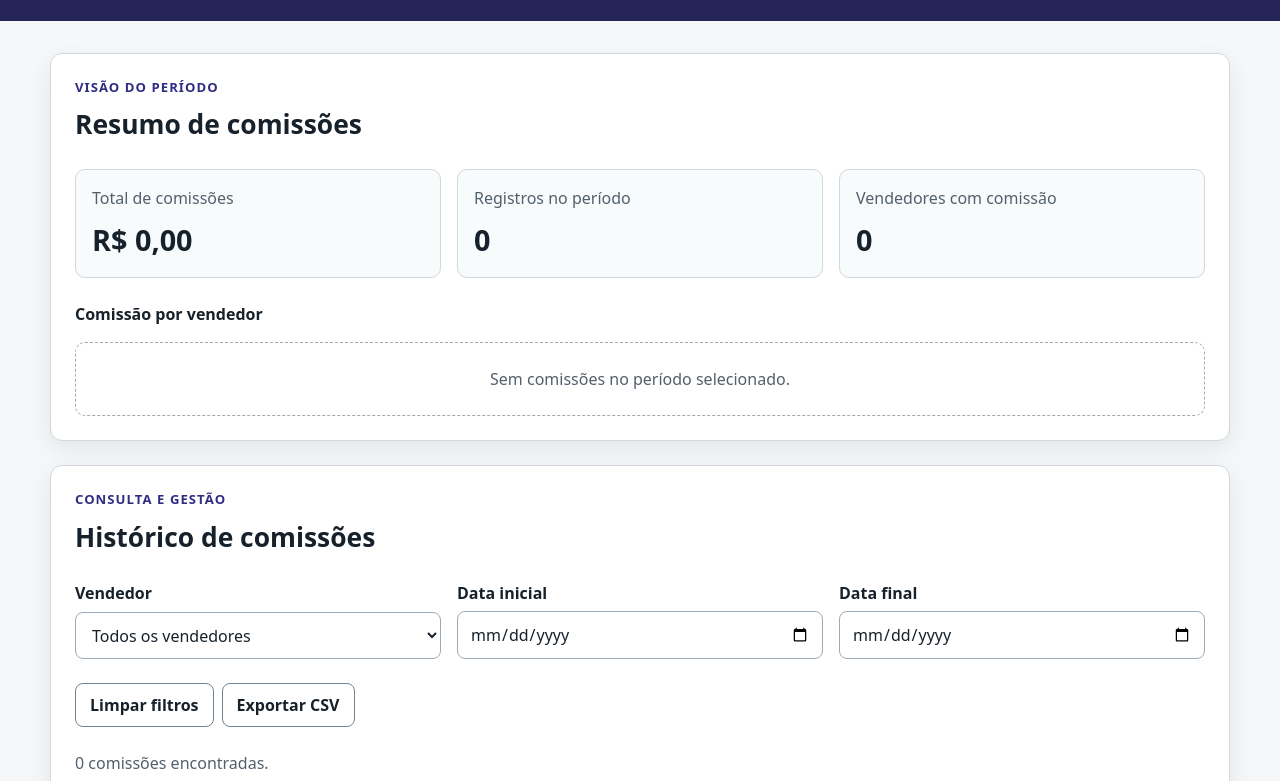
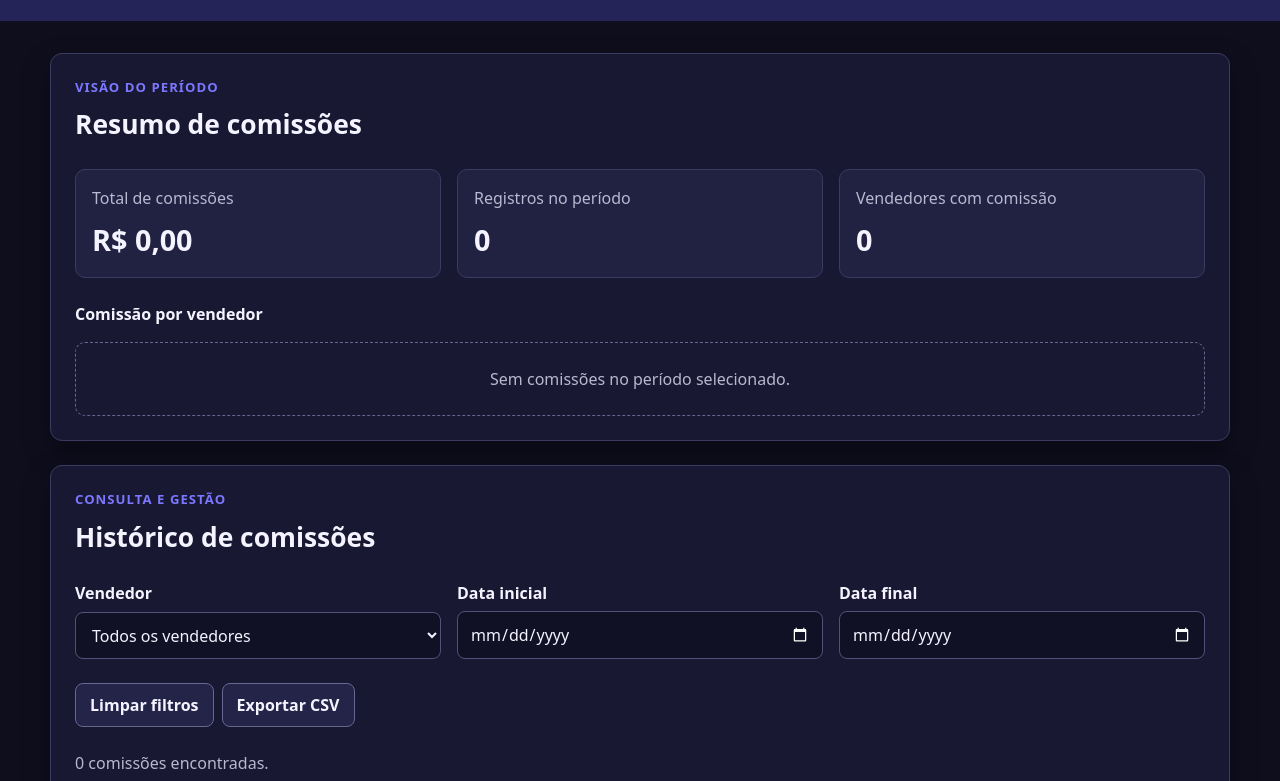
Before and after one commit to younk5/universeti-comissoes, a plain HTML site: page index.html in a window 1280 px wide. Shown: the part 156-937 px from the top of the page. Drawn offline with Linux system fonts and the light colour scheme.

Commit message:
feat: add Galaxy Smart dark theme

```diff
--- a/style.css
+++ b/style.css
@@ -1,20 +1,21 @@
 /* ===== BASE E TOKENS ===== */
 :root {
-  --bg: #f5f7f8;
-  --surface: #ffffff;
-  --text: #17212b;
-  --muted: #52606d;
-  --primary: #302c83;
-  --primary-strong: #211d66;
-  --danger: #b42318;
-  --danger-bg: #fef3f2;
-  --success: #067647;
-  --success-bg: #ecfdf3;
-  --info-bg: #eef6ff;
-  --border: #d0d7de;
-  --focus: #f59e0b;
+  --bg: #0e0e1d;
+  --surface: #181832;
+  --surface-raised: #212142;
+  --text: #f4f3ff;
+  --muted: #b9b8d0;
+  --primary: #7b78ff;
+  --primary-strong: #615ed7;
+  --danger: #ff9d96;
+  --danger-bg: #3d202a;
+  --success: #7cdda4;
+  --success-bg: #19382d;
+  --info-bg: #232349;
+  --border: #3b3b61;
+  --focus: #ffd166;
   --radius: 12px;
-  --shadow: 0 8px 24px rgb(23 33 43 / 8%);
+  --shadow: 0 12px 30px rgb(0 0 0 / 28%);
   --space-1: 8px;
   --space-2: 16px;
   --space-3: 24px;
@@ -23,7 +24,7 @@
 }
 
 * { box-sizing: border-box; }
-html { color-scheme: light; }
+html { color-scheme: dark; }
 body {
   min-width: 0;
   margin: 0;
@@ -45,11 +46,11 @@ button { cursor: pointer; }
 .site-header h1 { margin: 0; font-size: clamp(1.75rem, 4vw, 2.55rem); line-height: 1.1; }
 .eyebrow { margin: 0 0 var(--space-1); color: #c6c5ff; font-size: .82rem; font-weight: 700; letter-spacing: .08em; text-transform: uppercase; }
 .header-description { max-width: 52ch; margin: var(--space-1) 0 0; color: #e5e4ff; }
-.skip-link { position: fixed; left: var(--space-2); top: -100px; z-index: 10; padding: var(--space-1) var(--space-2); border-radius: 8px; background: #fff; color: var(--text); }
+.skip-link { position: fixed; left: var(--space-2); top: -100px; z-index: 10; padding: var(--space-1) var(--space-2); border-radius: 8px; background: #f4f3ff; color: #16152f; }
 .skip-link:focus { top: var(--space-2); }
 .app-message { margin: 0 0 var(--space-3); padding: var(--space-2); border: 1px solid var(--border); border-radius: var(--radius); background: var(--info-bg); }
-.app-message.success { border-color: #86efac; background: var(--success-bg); color: var(--success); }
-.app-message.error { border-color: #fecdca; background: var(--danger-bg); color: var(--danger); }
+.app-message.success { border-color: #3b8059; background: var(--success-bg); color: var(--success); }
+.app-message.error { border-color: #85414d; background: var(--danger-bg); color: var(--danger); }
 
 /* ===== FORMULÁRIOS E LISTAS ===== */
 .panel { padding: var(--space-3); border: 1px solid var(--border); border-radius: var(--radius); background: var(--surface); box-shadow: var(--shadow); }
@@ -62,23 +63,23 @@ fieldset:disabled { opacity: .62; }
 .field-grid { display: grid; gap: var(--space-2); }
 .field { display: grid; gap: 6px; min-width: 0; }
 .field label { font-weight: 700; }
-.field input, .field select, .field textarea { width: 100%; min-width: 0; padding: 10px 12px; border: 1px solid #9eabb6; border-radius: 8px; background: #fff; color: var(--text); }
+.field input, .field select, .field textarea { width: 100%; min-width: 0; padding: 10px 12px; border: 1px solid #51517a; border-radius: 8px; background: #111125; color: var(--text); }
 .field input:focus, .field select:focus, .field textarea:focus { border-color: var(--primary); outline: none; }
 .error-message { margin: var(--space-1) 0 0; color: var(--danger); font-weight: 700; }
 .form-hint { margin: var(--space-2) 0 0; color: var(--muted); }
-.commission-preview { display: block; margin-top: var(--space-2); padding: var(--space-2); border-left: 4px solid var(--primary); background: #f0efff; color: #272465; font-weight: 700; }
+.commission-preview { display: block; margin-top: var(--space-2); padding: var(--space-2); border-left: 4px solid var(--primary); background: #292852; color: #eeedff; font-weight: 700; }
 .form-actions, .item-actions { display: flex; flex-wrap: wrap; gap: var(--space-1); }
 .form-actions { margin-top: var(--space-3); }
-.button { min-height: 42px; padding: 9px 14px; border: 1px solid var(--primary); border-radius: 8px; background: var(--primary); color: #fff; font-weight: 700; }
+.button { min-height: 42px; padding: 9px 14px; border: 1px solid var(--primary); border-radius: 8px; background: var(--primary); color: #111125; font-weight: 800; }
 .button:hover { background: var(--primary-strong); }
-.button-secondary { border-color: #758391; background: #fff; color: var(--text); }
-.button-secondary:hover { background: #eef2f4; }
-.button-danger { border-color: var(--danger); background: #fff; color: var(--danger); }
+.button-secondary { border-color: #676790; background: #242448; color: var(--text); }
+.button-secondary:hover { background: #30305a; }
+.button-danger { border-color: var(--danger); background: #2e1a26; color: var(--danger); }
 .button-danger:hover { background: var(--danger-bg); }
 .seller-list { display: grid; gap: var(--space-2); margin: var(--space-3) 0 0; padding: 0; list-style: none; }
 .seller-item { display: flex; flex-wrap: wrap; align-items: center; justify-content: space-between; gap: var(--space-2); padding: var(--space-2); border: 1px solid var(--border); border-radius: 10px; }
 .seller-item p { margin: 2px 0 0; color: var(--muted); }
-.empty-state { padding: var(--space-3); border: 1px dashed #9eabb6; border-radius: 10px; color: var(--muted); text-align: center; }
+.empty-state { padding: var(--space-3); border: 1px dashed #66668e; border-radius: 10px; color: var(--muted); text-align: center; }
 
 @media (max-width: 620px) {
   .site-header { padding-block: var(--space-2); }
@@ -91,7 +92,7 @@ fieldset:disabled { opacity: .62; }
 
 /* ===== RESUMO E HISTÓRICO ===== */
 .summary-grid, .filter-grid { display: grid; gap: var(--space-2); }
-.summary-card { padding: var(--space-2); border: 1px solid var(--border); border-radius: 10px; background: #f8fbfb; }
+.summary-card { padding: var(--space-2); border: 1px solid var(--border); border-radius: 10px; background: var(--surface-raised); }
 .summary-card p { margin: 0; color: var(--muted); }
 .summary-card strong { display: block; margin-top: var(--space-1); font-size: clamp(1.35rem, 3vw, 1.8rem); }
 .chart-section { margin-top: var(--space-3); }
@@ -99,13 +100,13 @@ fieldset:disabled { opacity: .62; }
 .commission-chart { display: grid; gap: 10px; margin: 0; padding: 0; list-style: none; }
 .chart-item { display: grid; grid-template-columns: minmax(88px, 1fr) minmax(90px, 3fr); gap: var(--space-1); align-items: center; }
 .chart-label { overflow-wrap: anywhere; font-weight: 700; }
-.chart-track { overflow: hidden; min-height: 28px; border-radius: 6px; background: #e7eeee; }
-.chart-bar-fill { display: flex; align-items: center; min-width: max-content; height: 28px; padding-inline: 8px; background: var(--primary); color: #fff; font-size: .82rem; font-weight: 700; }
+.chart-track { overflow: hidden; min-height: 28px; border-radius: 6px; background: #303055; }
+.chart-bar-fill { display: flex; align-items: center; min-width: max-content; height: 28px; padding-inline: 8px; background: var(--primary); color: #111125; font-size: .82rem; font-weight: 800; }
 .table-status { margin: var(--space-3) 0 var(--space-1); color: var(--muted); }
 .table-scroll { overflow-x: auto; border: 1px solid var(--border); border-radius: 10px; }
-table { width: 100%; min-width: 760px; border-collapse: collapse; background: #fff; }
+table { width: 100%; min-width: 760px; border-collapse: collapse; background: var(--surface); }
 th, td { padding: 12px; border-bottom: 1px solid var(--border); text-align: left; vertical-align: top; }
-th { background: #f0f4f5; color: #34444d; font-size: .85rem; }
+th { background: #29294c; color: #ebeaff; font-size: .85rem; }
 tbody tr:last-child td { border-bottom: 0; }
 .sort-button { padding: 0; border: 0; background: transparent; color: inherit; font: inherit; font-weight: 800; text-align: left; }
 .sort-button[aria-pressed="true"]::after { margin-left: 5px; content: "↕"; color: var(--primary); }
```
